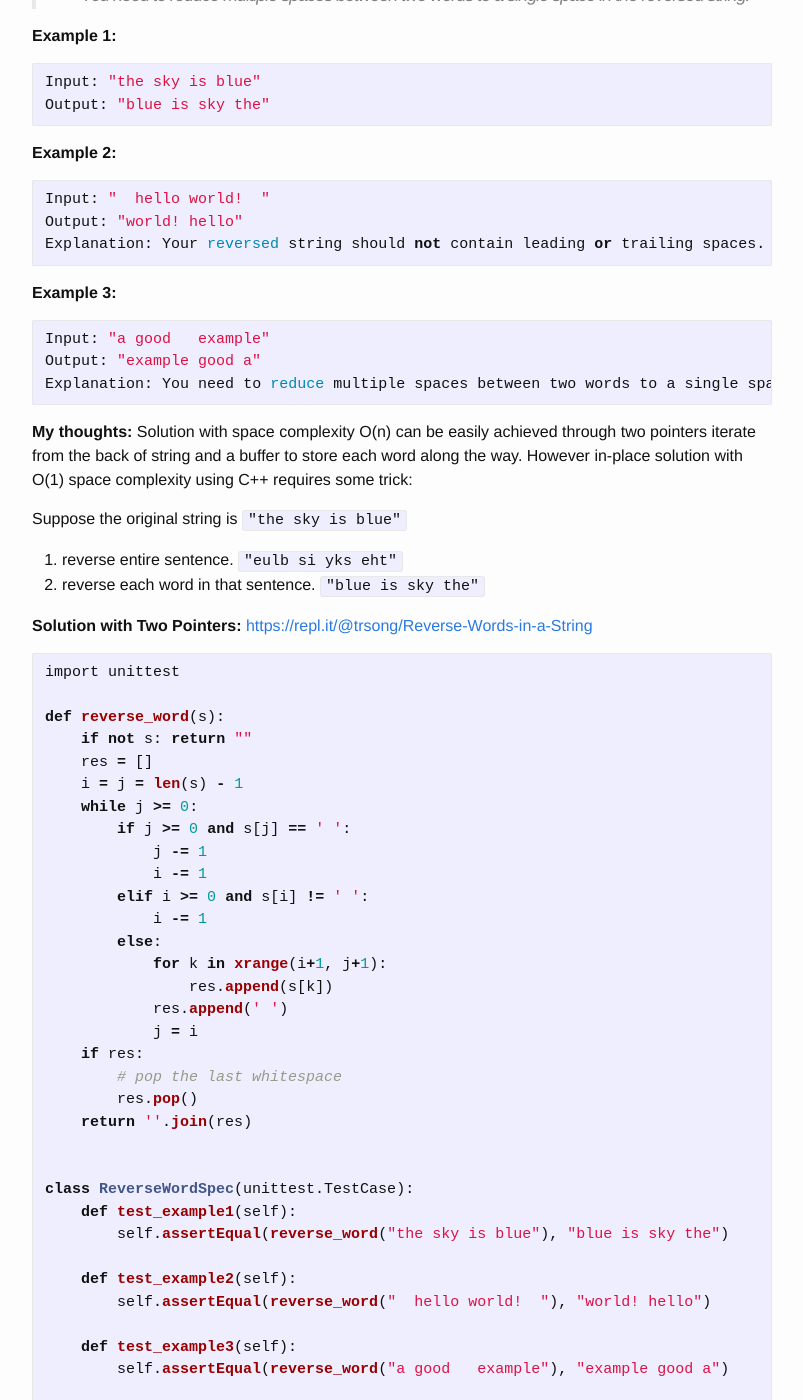
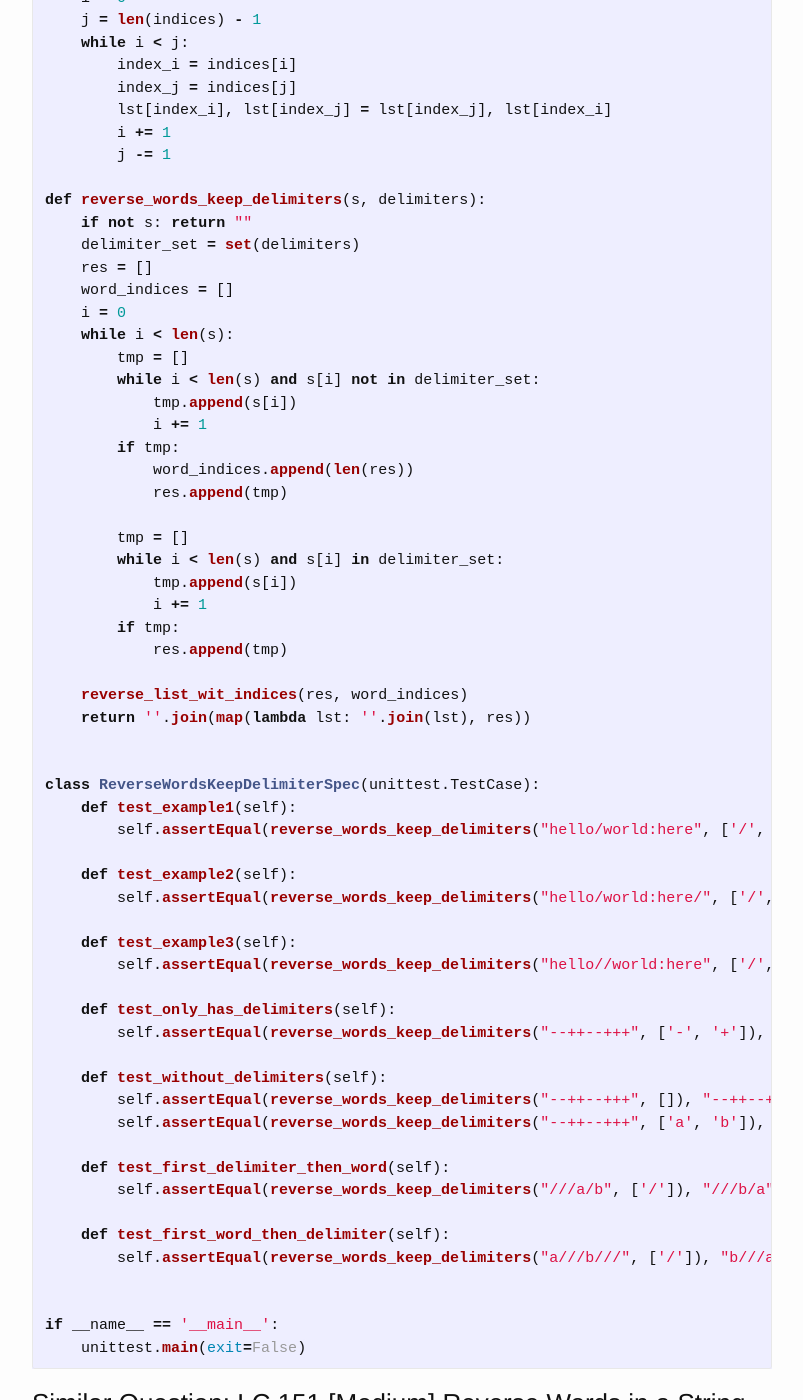
Before and after one commit to trsong/trsong.github.io, a Jekyll site: the page built from _posts/2019-08-01-DailyQuestionsAug.md, in a window 1280 px wide and 1400 px high, scrolled down 1859 px. Shown: the whole window, without its empty margins (238-1041 px from the left). Built offline with Jekyll 4.4.1, drawn with Linux system fonts in a browser that asks for light colours; some of the changed text lies outside the part shown.

Commit message:
Add Answer to question 1 of Sep 4 question

````diff
--- a/_posts/2019-08-01-DailyQuestionsAug.md
+++ b/_posts/2019-08-01-DailyQuestionsAug.md
@@ -20,6 +20,76 @@ categories: Python/Java
 > **Question:** Given a string and a set of delimiters, reverse the words in the string while maintaining the relative order of the delimiters. For example, given "hello/world:here", return "here/world:hello"
 >
 > Follow-up: Does your solution work for the following cases: "hello/world:here/", "hello//world:here"
+
+**My thoughts:** Tokenize the word into multiple smaller words with each of them either being a normal word or delimiter word. While performing tokenization, memorize the index of normal words. After that just reverse order of normal words using that index of normal words. Finally combine all tokens to form a new word.
+
+**Solution:** [https://repl.it/@trsong/Reverse-Words-Keep-Delimiters](https://repl.it/@trsong/Reverse-Words-Keep-Delimiters)
+```py
+import unittest
+
+def reverse_list_wit_indices(lst, indices):
+    i = 0
+    j = len(indices) - 1
+    while i < j:
+        index_i = indices[i]
+        index_j = indices[j]
+        lst[index_i], lst[index_j] = lst[index_j], lst[index_i]
+        i += 1
+        j -= 1
+
+def reverse_words_keep_delimiters(s, delimiters):
+    if not s: return ""
+    delimiter_set = set(delimiters)
+    res = []
+    word_indices = []
+    i = 0
+    while i < len(s):
+        tmp = []
+        while i < len(s) and s[i] not in delimiter_set:
+            tmp.append(s[i])
+            i += 1
+        if tmp:
+            word_indices.append(len(res))
+            res.append(tmp)
+
+        tmp = []
+        while i < len(s) and s[i] in delimiter_set:
+            tmp.append(s[i])
+            i += 1
+        if tmp:
+            res.append(tmp)
+
+    reverse_list_wit_indices(res, word_indices)
+    return ''.join(map(lambda lst: ''.join(lst), res))
+
+
+class ReverseWordsKeepDelimiterSpec(unittest.TestCase):
+    def test_example1(self):
+        self.assertEqual(reverse_words_keep_delimiters("hello/world:here", ['/', ':']), "here/world:hello")
+
+    def test_example2(self):
+        self.assertEqual(reverse_words_keep_delimiters("hello/world:here/", ['/', ':']), "here/world:hello/")
+
+    def test_example3(self):
+        self.assertEqual(reverse_words_keep_delimiters("hello//world:here", ['/', ':']), "here//world:hello")
+
+    def test_only_has_delimiters(self):
+        self.assertEqual(reverse_words_keep_delimiters("--++--+++", ['-', '+']), "--++--+++")
+
+    def test_without_delimiters(self):
+        self.assertEqual(reverse_words_keep_delimiters("--++--+++", []), "--++--+++")
+        self.assertEqual(reverse_words_keep_delimiters("--++--+++", ['a', 'b']), "--++--+++")
+
+    def test_first_delimiter_then_word(self):
+        self.assertEqual(reverse_words_keep_delimiters("///a/b", ['/']), "///b/a")
+
+    def test_first_word_then_delimiter(self):
+        self.assertEqual(reverse_words_keep_delimiters("a///b///", ['/']), "b///a///")
+
+
+if __name__ == '__main__':
+    unittest.main(exit=False)
+```
 
 ### Similar Question: LC 151 \[Medium\] Reverse Words in a String
 ---
````
